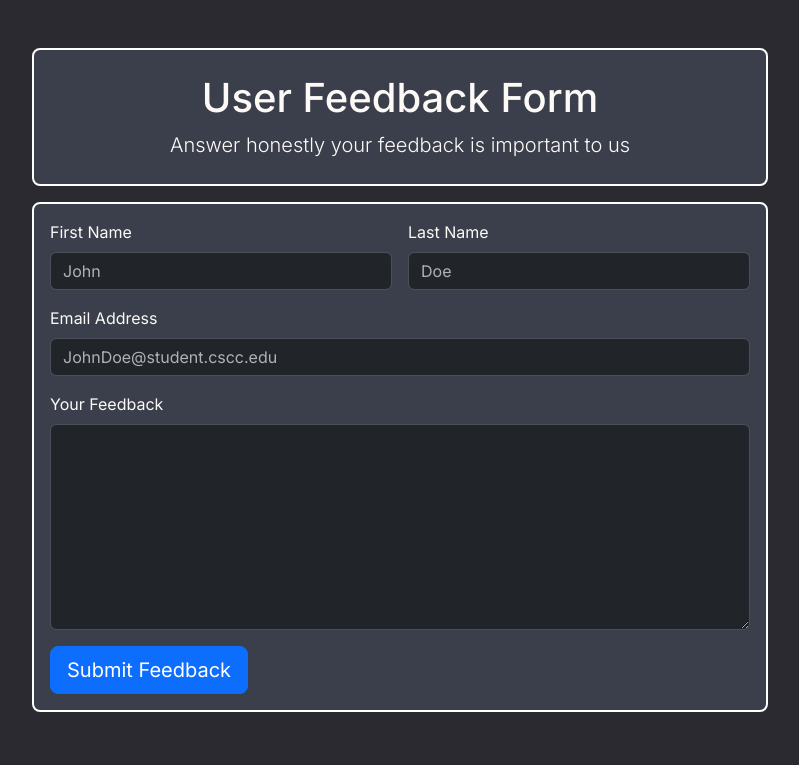
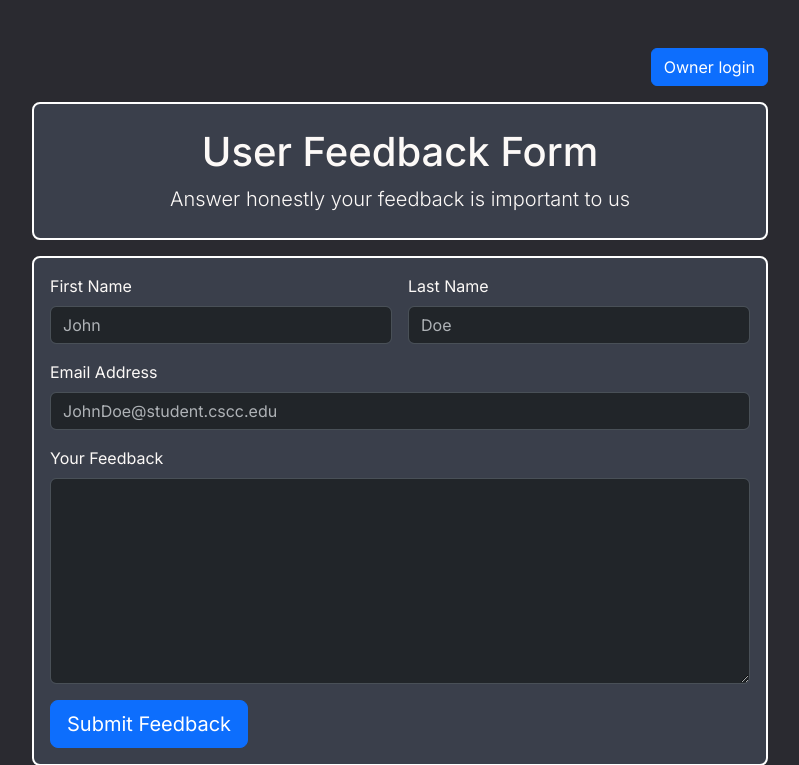
Before and after one commit to MomokoKoigakubo/capstone_cscc, a Spring Boot app: page / in a window 1280 px wide. Shown: the top 765 px of the page, without its empty margins (240-1039 px from the left). Before the commit the page ends 712 px from the top, so only its background shows below. Run offline with Spring Boot 4, Linux system fonts and the light colour scheme; some of the project's set-up classes (security, data sources, template engines, error pages and the like) are left out, and stand-ins take their place.

Commit message:
Add owner login button to feedback form page
Links to owner.html, which sends unauthenticated visitors through the
login page and on to the owner panel.

```diff
--- a/src/main/resources/static/index.html
+++ b/src/main/resources/static/index.html
@@ -19,6 +19,10 @@
 <div class="container py-5">
     <div class="row justify-content-center">
         <div class="col-lg-8">
+            <!--owner.html is behind the login, so this sends the owner to /login first and then on to the panel-->
+            <div class="d-flex justify-content-end mb-3">
+                <a href="owner.html" class="btn btn-primary">Owner login</a>
+            </div>
             <div class="border-2 border border-white rounded-3 p-4 billboard text-center">
                 <h1>User Feedback Form</h1>
                 <p class ="lead mb-0">Answer honestly your feedback is important to us</p>
```
